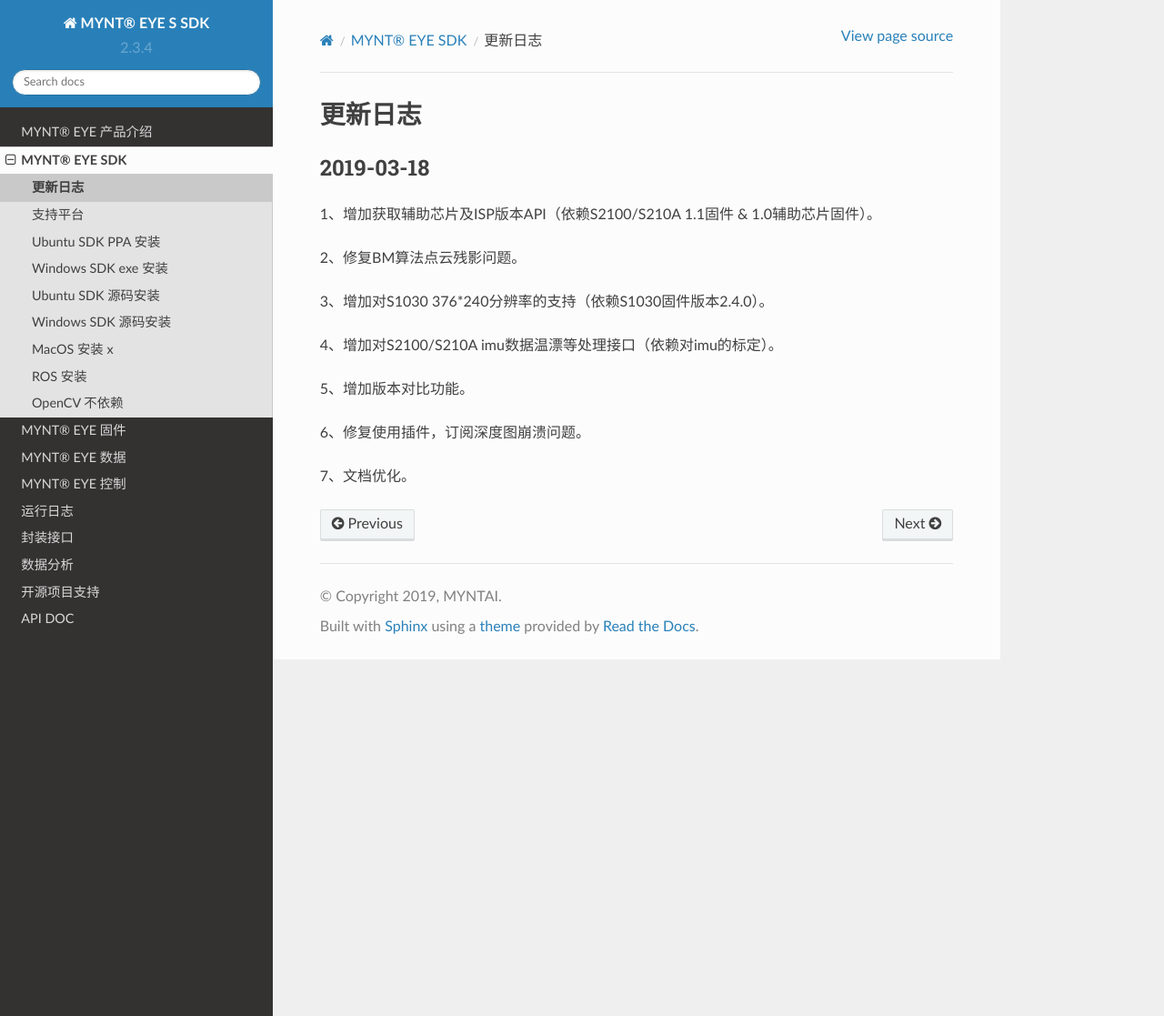
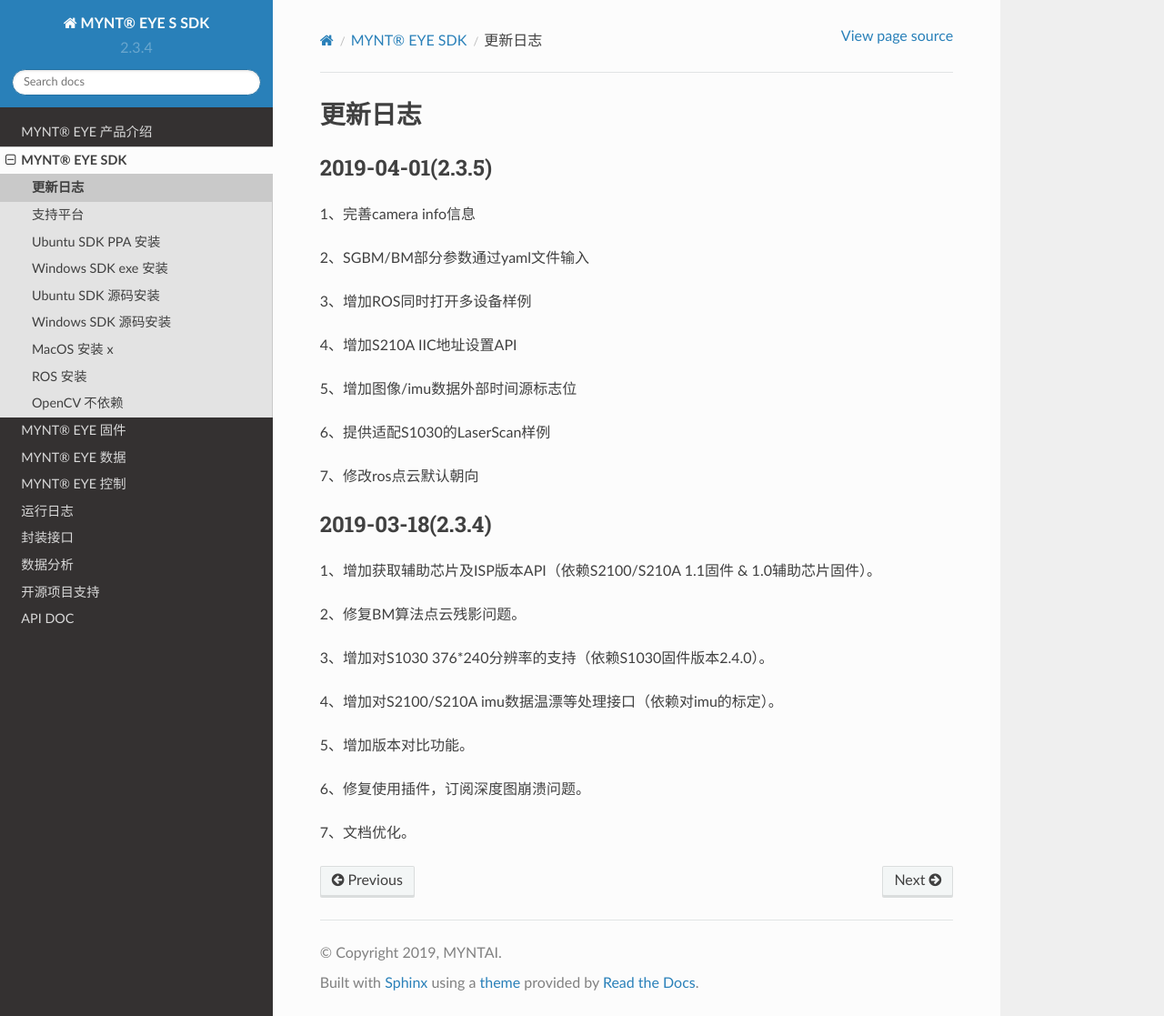
Before and after one commit to slightech/MYNT-EYE-S-SDK-Docs-zh_CN, a Sphinx documentation site: the page built from docs/src/sdk/changelog.rst, in a window 1280 px wide and 1117 px high. Shown: the whole window at 91% size. Built offline with Sphinx 7.4.7 and the Read the Docs theme 2.0.0, drawn with Linux system fonts in a browser that asks for light colours; pages that are not in the unit, such as notebooks, are missing from menus.

Commit message:
docs(*): update  2.3.5 changelog

```diff
--- a/docs/src/sdk/changelog.rst
+++ b/docs/src/sdk/changelog.rst
@@ -3,8 +3,26 @@
 更新日志
 ========
 
-2019-03-18
-----------
+2019-04-01(2.3.5)
+------------------
+
+1、完善camera info信息
+
+2、SGBM/BM部分参数通过yaml文件输入
+
+3、增加ROS同时打开多设备样例
+
+4、增加S210A IIC地址设置API
+
+5、增加图像/imu数据外部时间源标志位
+
+6、提供适配S1030的LaserScan样例
+
+7、修改ros点云默认朝向
+
+
+2019-03-18(2.3.4)
+------------------
 
 1、增加获取辅助芯片及ISP版本API（依赖S2100/S210A 1.1固件 & 1.0辅助芯片固件）。
 
```
Also changed, not shown: docs/src/control/iic_address.rst (+14 -64 lines).
